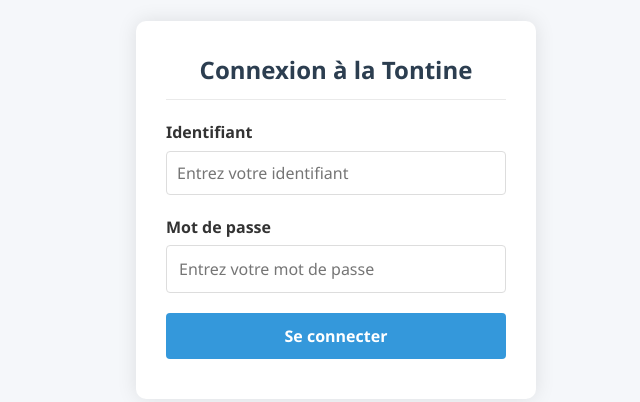
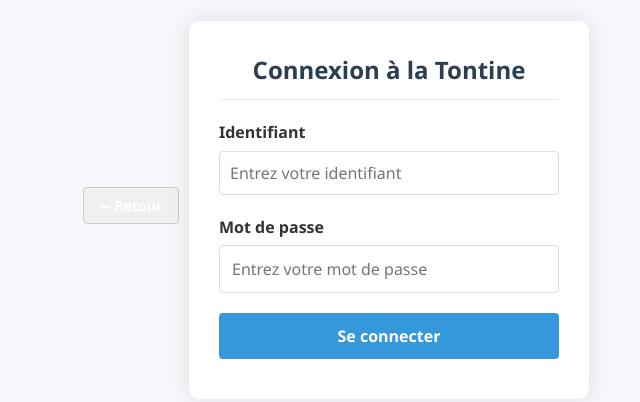
Before and after one commit to jeanskodoc/TONTINE, a plain HTML site: page planning tontine.html in a window 1280 px wide. Shown: the part 190-592 px from the top of the page, without its empty margins (304-944 px from the left). Drawn offline with Linux system fonts and the light colour scheme.

Commit message:
Update planning tontine.html

```diff
--- a/planning tontine.html
+++ b/planning tontine.html
@@ -1,5 +1,20 @@
 <!DOCTYPE html>
 <html lang="fr">
+     <style>
+  .btn-retour {
+    padding: 8px 16px;
+    background-color: #f0f0f0;
+    border: 1px solid #ccc;
+    border-radius: 4px;
+    cursor: pointer;
+    font-size: 14px;
+  }
+  .btn-retour:hover {
+    background-color: #e0e0e0;
+  }
+</style>
+
+
 <head>
     <meta charset="UTF-8">
     <meta name="viewport" content="width=device-width, initial-scale=1.0">
@@ -397,6 +412,8 @@
         }
     </style>
 </head>
+    <button class="btn-retour" onclick="history.back()">← Retour</button>
+
 <body>
     <div class="login-container" id="loginContainer">
         <h2>Connexion à la Tontine</h2>
```
